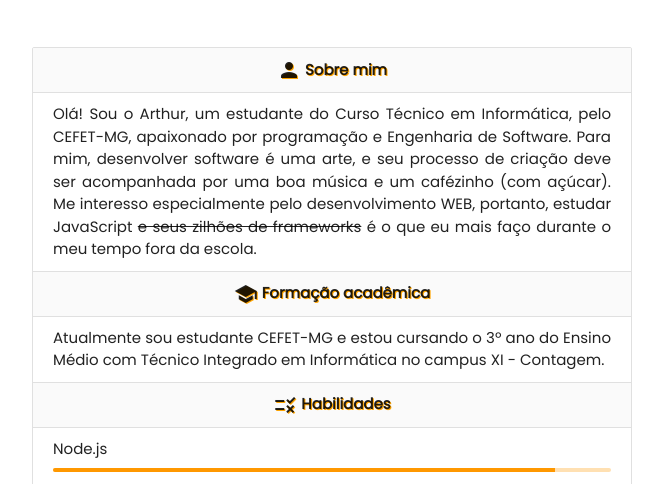
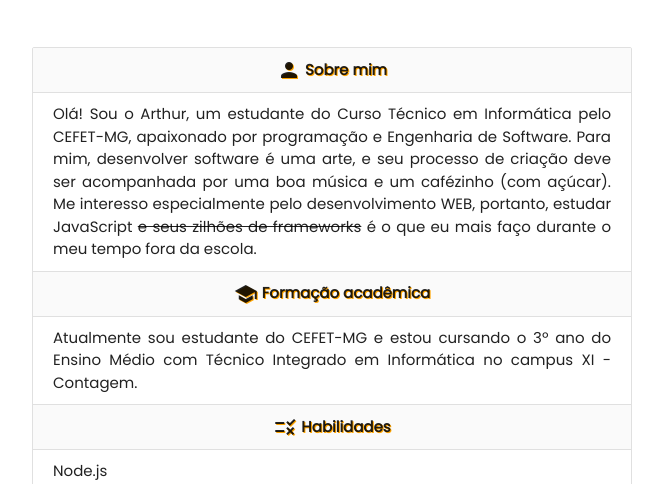
Before and after one commit to cefet-contagem-info3/cefet-contagem-info3.github.io, a plain HTML site: page perfis/aluno3.html in a window 1280 px wide. Shown: the part 302-786 px from the top of the page, without its empty margins (308-971 px from the left). Drawn offline with nearby package versions, Linux system fonts and the light colour scheme.

Commit message:
Update aluno3.html

```diff
--- a/perfis/aluno3.html
+++ b/perfis/aluno3.html
@@ -105,7 +105,7 @@
                 <i class="material-icons">person</i>&nbsp;<span>Sobre mim</span>
             </li>
             <li class="collection-item content">
-                Olá! Sou o Arthur, um estudante do Curso Técnico em Informática, pelo CEFET-MG, apaixonado por programação e Engenharia de Software.
+                Olá! Sou o Arthur, um estudante do Curso Técnico em Informática pelo CEFET-MG, apaixonado por programação e Engenharia de Software.
                 Para mim, desenvolver software é uma arte, e seu processo de criação deve ser acompanhada por uma boa música e um cafézinho (com açúcar).
                 Me interesso especialmente pelo desenvolvimento WEB, portanto, estudar JavaScript <span style="text-decoration: line-through;">e seus zilhões de frameworks</span> é o que eu mais faço
                 durante o meu tempo fora da escola.
@@ -114,7 +114,7 @@
                 <i class="material-icons">school</i>&nbsp;<span>Formação acadêmica</span>
             </li>
             <li class="collection-item content">
-                Atualmente sou estudante CEFET-MG e estou cursando o 3º ano do Ensino Médio com Técnico Integrado em Informática no campus XI - Contagem.
+                Atualmente sou estudante do CEFET-MG e estou cursando o 3º ano do Ensino Médio com Técnico Integrado em Informática no campus XI - Contagem.
             </li>
             <li class="collection-item section">
                 <i class="material-icons">rule</i>&nbsp;<span>Habilidades</span>
```
